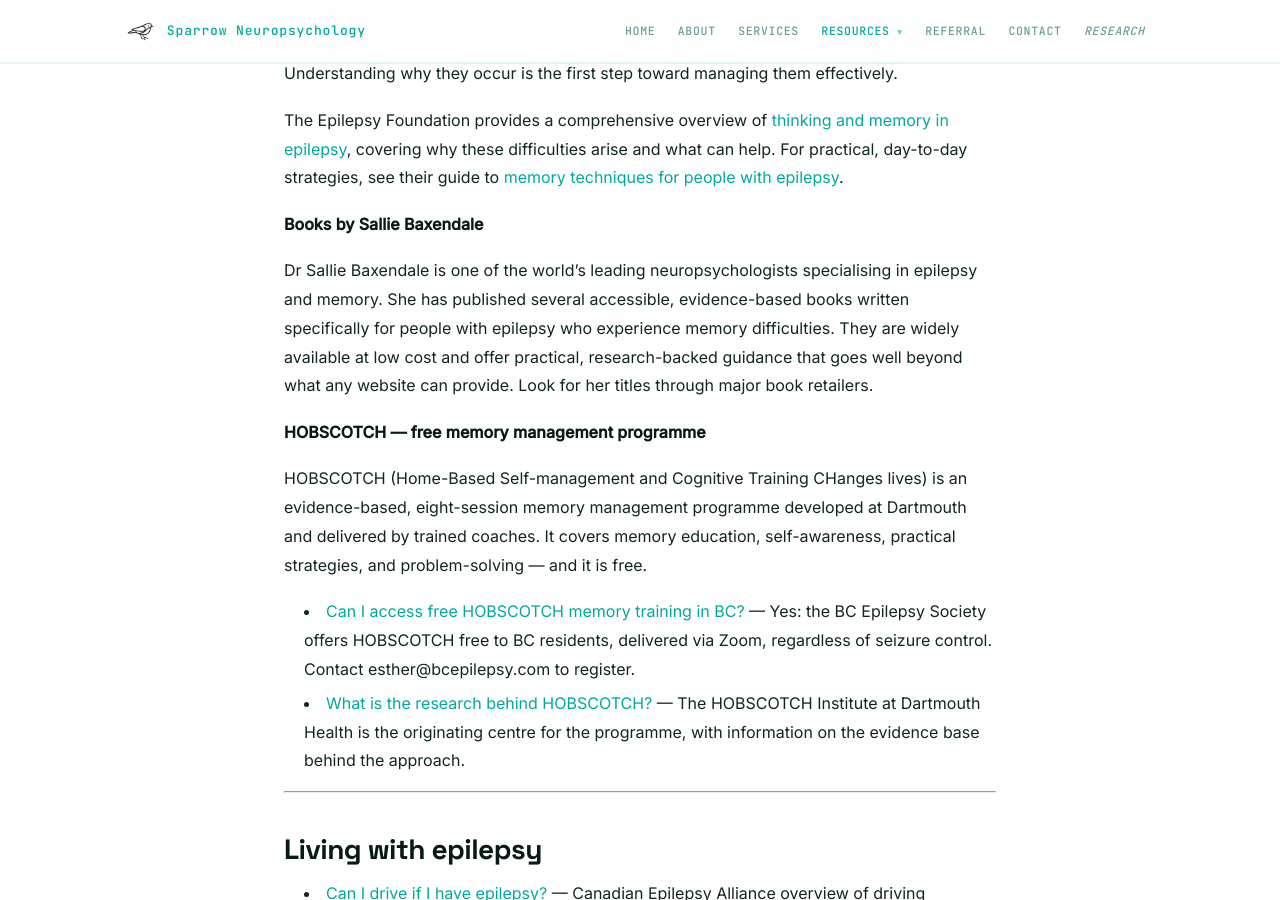
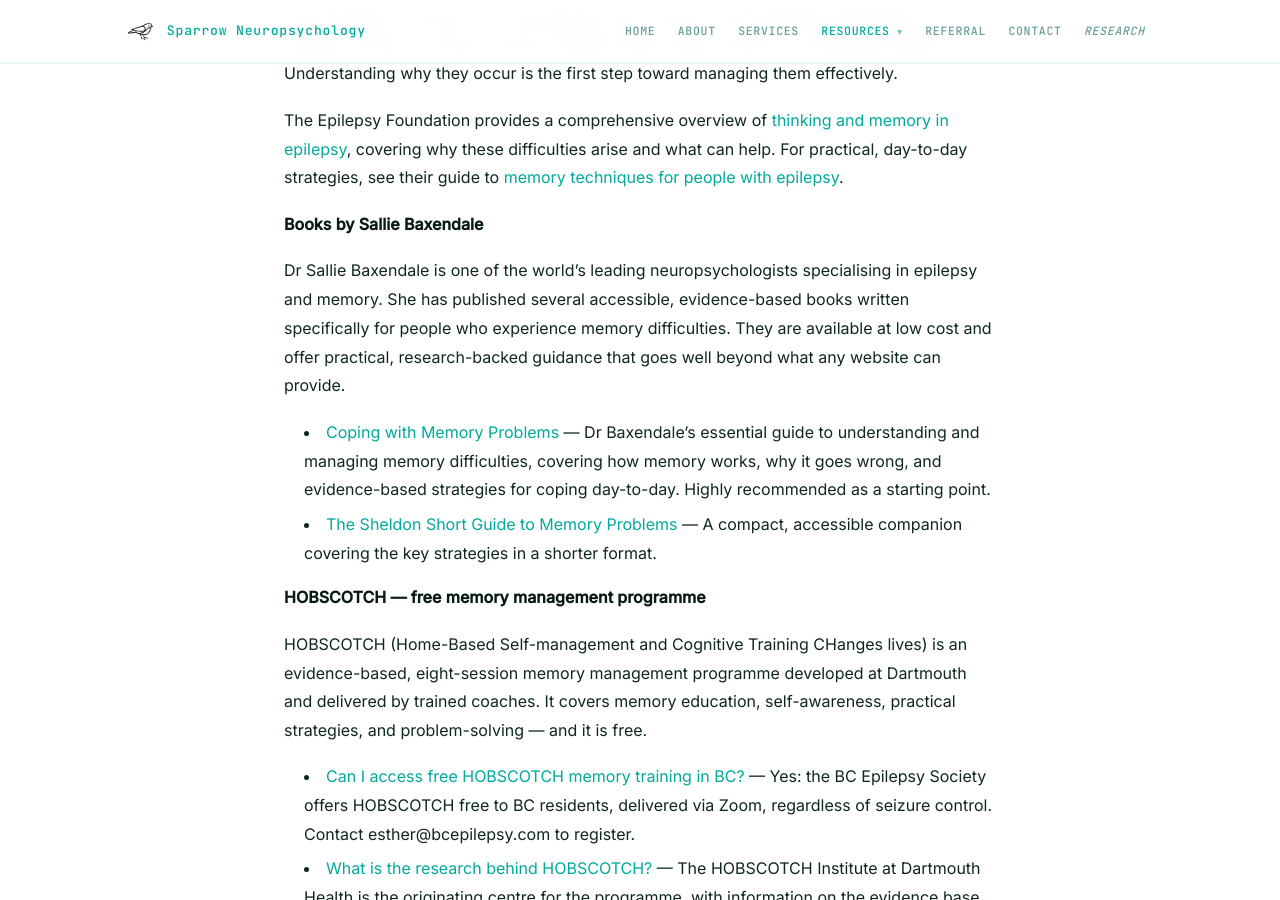
Before and after one commit to cfxb/sparrow-clinic, a Jekyll site: the page built from resources/epilepsy.md, in a window 1280 px wide and 900 px high, scrolled down 3860 px. Built offline with Jekyll 4.4.1, drawn with Linux system fonts in a browser that asks for light colours; some of the changed text lies outside the part shown.

Commit message:
Update epilepsy page: psychiatrist referral, Mental Wellness link, Baxendale books
- Add neurologist as referral source for psychiatrist (alongside family doctor)
- Fix BC Epilepsy Society Mental Wellness Program link to correct URL
- Expand Sallie Baxendale section with direct Amazon links to "Coping with Memory Problems" and "The Sheldon Short Guide to Memory Problems"

Co-Authored-By: Claude Sonnet 4.6 <noreply@anthropic.com>

```diff
--- a/resources/epilepsy.md
+++ b/resources/epilepsy.md
@@ -80,7 +80,10 @@ The Epilepsy Foundation provides a comprehensive overview of [thinking and memor
 
 **Books by Sallie Baxendale**
 
-Dr Sallie Baxendale is one of the world's leading neuropsychologists specialising in epilepsy and memory. She has published several accessible, evidence-based books written specifically for people with epilepsy who experience memory difficulties. They are widely available at low cost and offer practical, research-backed guidance that goes well beyond what any website can provide. Look for her titles through major book retailers.
+Dr Sallie Baxendale is one of the world's leading neuropsychologists specialising in epilepsy and memory. She has published several accessible, evidence-based books written specifically for people who experience memory difficulties. They are available at low cost and offer practical, research-backed guidance that goes well beyond what any website can provide.
+
+- [Coping with Memory Problems](https://www.amazon.com/Coping-Memory-Problems-sallie-baxendale/dp/1529329213){:target="_blank" rel="noopener"} — Dr Baxendale's essential guide to understanding and managing memory difficulties, covering how memory works, why it goes wrong, and evidence-based strategies for coping day-to-day. Highly recommended as a starting point.
+- [The Sheldon Short Guide to Memory Problems](https://www.amazon.com/Sheldon-Short-Guide-Memory-Problems/dp/1847093663){:target="_blank" rel="noopener"} — A compact, accessible companion covering the key strategies in a shorter format.
 
 **HOBSCOTCH — free memory management programme**
 
```
Also changed, not shown: other parts of resources/epilepsy.md (+2 -2 lines).
